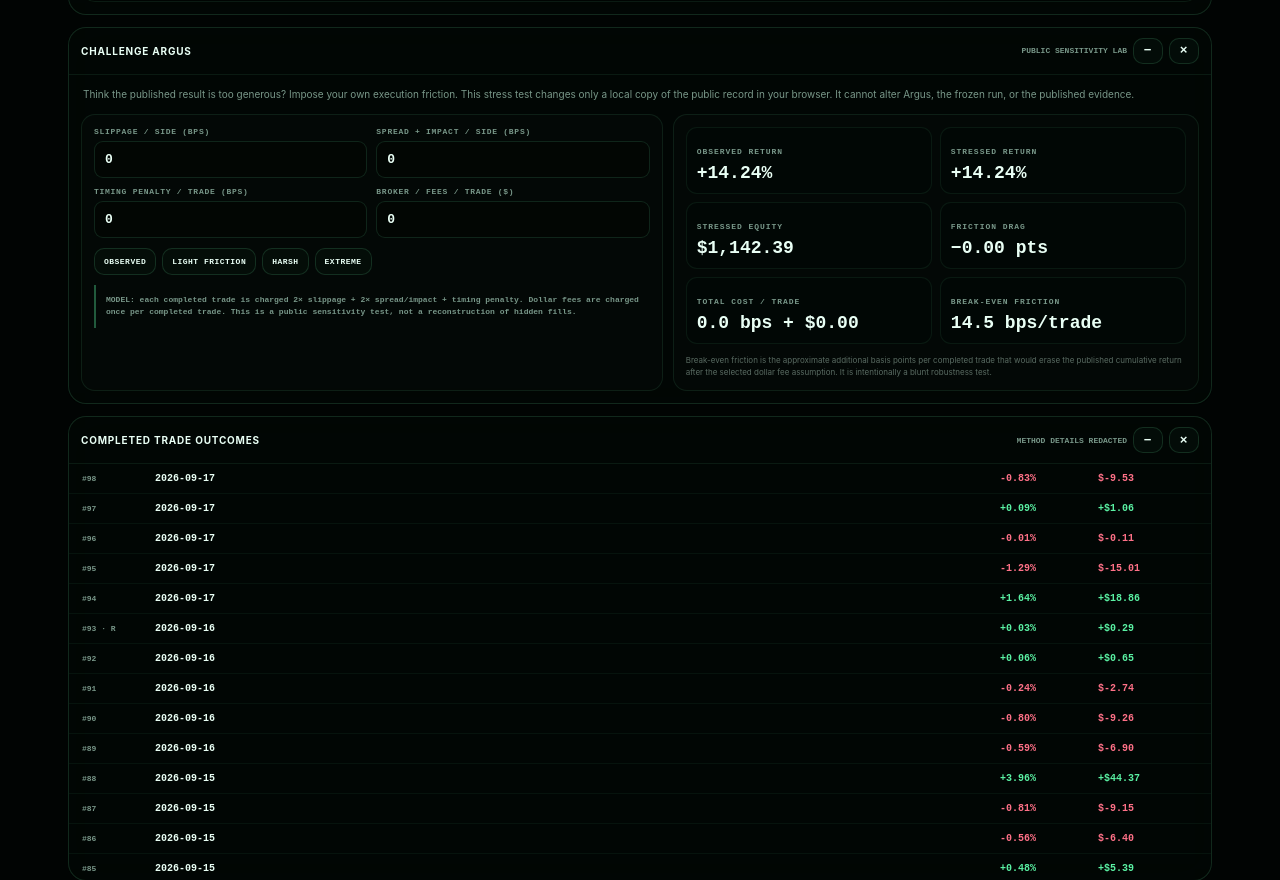
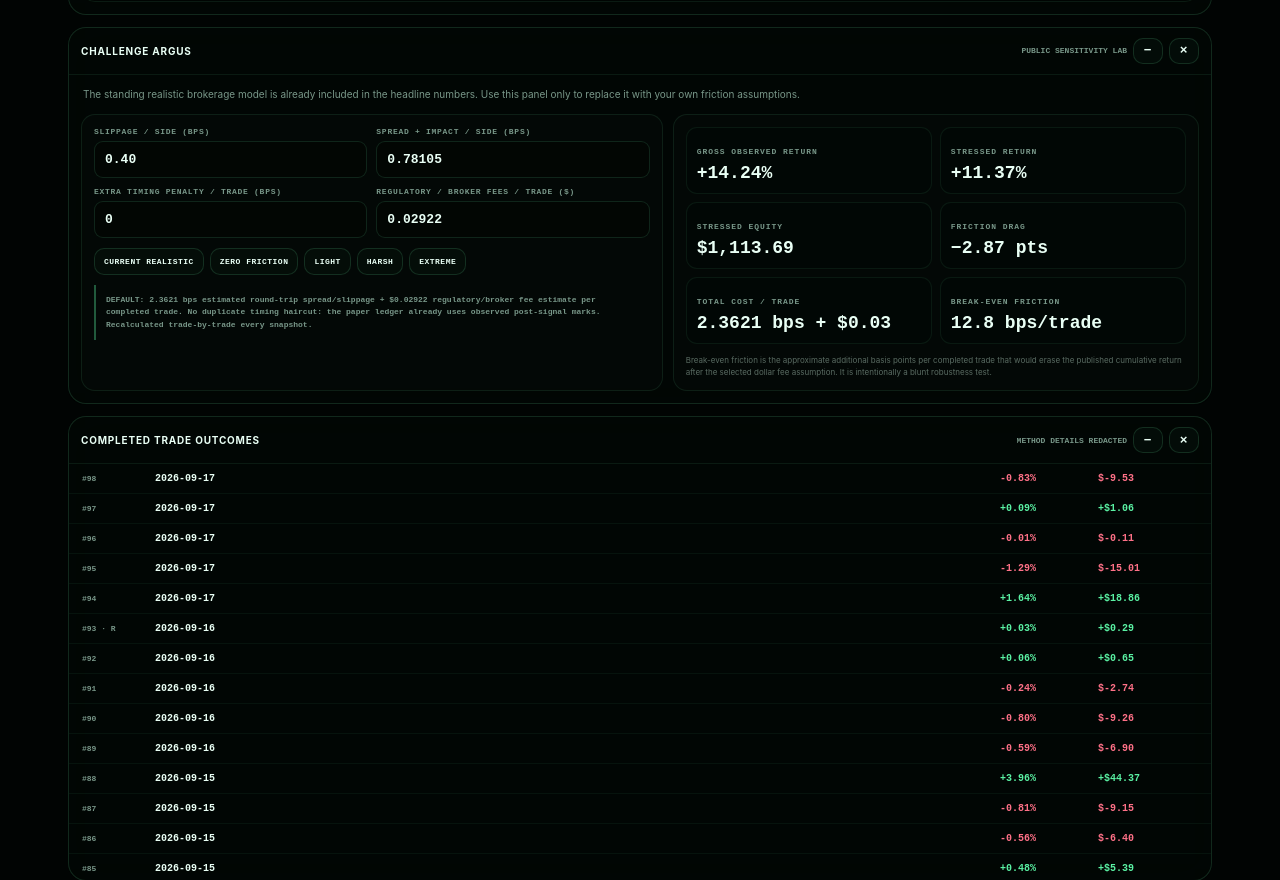
Before and after one commit to FreakInTheSpreadsheets/Argus-Observatory, a plain HTML site: page index.html in a window 1280 px wide. Shown: the part 1800-2680 px from the top of the page. Drawn offline with Linux system fonts and the light colour scheme.

Commit message:
Install sanitized daily Argus public Observatory

```diff
--- a/index.html
+++ b/index.html
@@ -23,8 +23,8 @@
 </style></head><body><canvas id="field"></canvas><div class="veil"></div><main>
 <div class="top"><div><div class="eyebrow">ARGUS // PUBLIC OBSERVATORY</div><h1>See deeper.</h1><div class="sub">Daily post-close forward paper-validation evidence. Public results are separated from the private research and trading engine.</div></div><div class="topActions"><button class="uiBtn" id="hideUi">HIDE PANELS</button><button class="uiBtn" id="showAll">SHOW ALL</button><div class="snapshot"><span class="dot"></span><span id="status">LOADING</span></div></div></div>
 <section class="sectionShell" id="metricsPanel"><div class="sectionHead"><b>VALIDATION SNAPSHOT</b><div class="headRight"><span id="through">DATA THROUGH —</span><button class="mini" data-collapse="metricsPanel">−</button><button class="mini" data-hide="metricsPanel">×</button></div></div><div class="grid">
-<div class="card"><span class="k">EQUITY</span><span class="v" id="equity">—</span><span class="s">paper long account</span></div>
-<div class="card"><span class="k">RETURN</span><span class="v" id="ret">—</span><span class="s">from $1,000 start</span></div>
+<div class="card"><span class="k">EXECUTION-ADJ EQUITY</span><span class="v" id="equity">—</span><span class="s">standing realistic brokerage model</span></div>
+<div class="card"><span class="k">EXECUTION-ADJ RETURN</span><span class="v" id="ret">—</span><span class="s">default performance basis</span></div>
 <div class="card"><span class="k">SESSIONS</span><span class="v" id="sessions">—</span><span class="s">completed forward sessions</span></div>
 <div class="card"><span class="k">TRADES</span><span class="v" id="trades">—</span><span class="s">closed long trades</span></div>
 <div class="card"><span class="k">WIN RATE</span><span class="v" id="wr">—</span><span class="s">observed outcomes</span></div>
@@ -33,8 +33,8 @@
 <div class="card"><span class="k">PROJECTED @ $100K</span><span class="v" id="capacity100k">—</span><span class="s">planning projection, not live-measured</span></div>
 </div></section>
 <section class="sectionShell" id="forwardPanel"><div class="sectionHead"><b>FORWARD TEST STATISTICS</b><div class="headRight"><span>OBSERVED LONG-BOOK OUTCOMES</span><button class="mini" data-collapse="forwardPanel">−</button><button class="mini" data-hide="forwardPanel">×</button></div></div><div class="forwardGrid">
-<div class="card"><span class="k">REALIZED P&amp;L</span><span class="v" id="realizedPnl">—</span><span class="s">gross observed / execution cost pending</span></div>
-<div class="card"><span class="k">PROFIT FACTOR</span><span class="v" id="profitFactor">—</span><span class="s">gross wins ÷ gross losses</span></div>
+<div class="card"><span class="k">EXECUTION-ADJ P&amp;L</span><span class="v" id="realizedPnl">—</span><span class="s">spread + slippage + regulatory estimate included</span></div>
+<div class="card"><span class="k">NET PROFIT FACTOR</span><span class="v" id="profitFactor">—</span><span class="s">execution-adjusted wins ÷ losses</span></div>
 <div class="card"><span class="k">EXPECTANCY / TRADE</span><span class="v" id="expectancyPct">—</span><span class="s" id="expectancyDollar">—</span></div>
 <div class="card"><span class="k">PAYOFF RATIO</span><span class="v" id="payoffRatio">—</span><span class="s">average winner ÷ average loser</span></div>
 <div class="card"><span class="k">AVERAGE WIN</span><span class="v pos" id="avgWinPct">—</span><span class="s" id="avgWinDollar">—</span></div>
@@ -48,16 +48,16 @@
 <div class="dayDetail" id="dayDetail"><div class="empty">SELECT A COMPLETED SESSION</div></div>
 </section>
 <section class="sectionShell" id="challengePanel"><div class="sectionHead"><b>CHALLENGE ARGUS</b><div class="headRight"><span>PUBLIC SENSITIVITY LAB</span><button class="mini" data-collapse="challengePanel">−</button><button class="mini" data-hide="challengePanel">×</button></div></div>
-<div class="challengeIntro">Think the published result is too generous? Impose your own execution friction. This stress test changes only a local copy of the public record in your browser. It cannot alter Argus, the frozen run, or the published evidence.</div>
+<div class="challengeIntro">The standing realistic brokerage model is already included in the headline numbers. Use this panel only to replace it with your own friction assumptions.</div>
 <div class="challengeWrap"><div class="controls"><div class="inputs">
-<div class="field"><label>SLIPPAGE / SIDE (BPS)</label><input id="slipBps" type="number" min="0" max="500" step="0.1" value="0"></div>
-<div class="field"><label>SPREAD + IMPACT / SIDE (BPS)</label><input id="impactBps" type="number" min="0" max="500" step="0.1" value="0"></div>
-<div class="field"><label>TIMING PENALTY / TRADE (BPS)</label><input id="timingBps" type="number" min="0" max="1000" step="0.1" value="0"></div>
-<div class="field"><label>BROKER / FEES / TRADE ($)</label><input id="feeTrade" type="number" min="0" max="1000" step="0.01" value="0"></div>
-</div><div class="presets"><button class="preset" data-preset="clean">OBSERVED</button><button class="preset" data-preset="light">LIGHT FRICTION</button><button class="preset" data-preset="hard">HARSH</button><button class="preset" data-preset="extreme">EXTREME</button></div>
-<div class="formula">MODEL: each completed trade is charged 2× slippage + 2× spread/impact + timing penalty. Dollar fees are charged once per completed trade. This is a public sensitivity test, not a reconstruction of hidden fills.</div></div>
+<div class="field"><label>SLIPPAGE / SIDE (BPS)</label><input id="slipBps" type="number" min="0" max="500" step="0.01" value="0.40"></div>
+<div class="field"><label>SPREAD + IMPACT / SIDE (BPS)</label><input id="impactBps" type="number" min="0" max="500" step="0.01" value="0.78105"></div>
+<div class="field"><label>EXTRA TIMING PENALTY / TRADE (BPS)</label><input id="timingBps" type="number" min="0" max="1000" step="0.1" value="0"></div>
+<div class="field"><label>REGULATORY / BROKER FEES / TRADE ($)</label><input id="feeTrade" type="number" min="0" max="1000" step="0.001" value="0.02922"></div>
+</div><div class="presets"><button class="preset" data-preset="realistic">CURRENT REALISTIC</button><button class="preset" data-preset="clean">ZERO FRICTION</button><button class="preset" data-preset="light">LIGHT</button><button class="preset" data-preset="hard">HARSH</button><button class="preset" data-preset="extreme">EXTREME</button></div>
+<div class="formula">DEFAULT: 2.3621 bps estimated round-trip spread/slippage + $0.02922 regulatory/broker fee estimate per completed trade. No duplicate timing haircut: the paper ledger already uses observed post-signal marks. Recalculated trade-by-trade every snapshot.</div></div>
 <div class="stressResults"><div class="stressGrid">
-<div class="stressMetric"><span class="k">OBSERVED RETURN</span><span class="sv" id="stressObserved">—</span></div>
+<div class="stressMetric"><span class="k">GROSS OBSERVED RETURN</span><span class="sv" id="stressObserved">—</span></div>
 <div class="stressMetric"><span class="k">STRESSED RETURN</span><span class="sv" id="stressReturn">—</span></div>
 <div class="stressMetric"><span class="k">STRESSED EQUITY</span><span class="sv" id="stressEquity">—</span></div>
 <div class="stressMetric"><span class="k">FRICTION DRAG</span><span class="sv" id="stressDrag">—</span></div>
@@ -71,7 +71,7 @@
 <details><summary>Why are tickers, signals and entry/exit details hidden?</summary><p>The public Observatory is an evidence layer, not a strategy disclosure. Pattern identities, signals, rankings, qualification logic, precise fills and research internals are intentionally withheld so outcomes can be inspected without exposing enough information to reconstruct the engine.</p></details>
 <details><summary>What does “Current Capacity Estimate” mean?</summary><p>It is an availability-adjusted planning estimate derived from the frozen capacity audit. It is <strong>not live-measured AUM</strong>, and the $100K figure is explicitly a projection rather than demonstrated deployable capital.</p></details>
 <details><summary>What does Challenge Argus actually test?</summary><p>It asks how much execution friction the published cumulative result can absorb. You can impose slippage, spread/impact, timing penalties and brokerage costs. The calculation runs only in your browser and never changes the official record.</p></details>
-<details><summary>Why not reconstruct “real” slippage here?</summary><p>Doing that honestly would require information the public feed intentionally withholds, including precise timing and execution details. The challenge tool exposes its assumptions instead of manufacturing false precision.</p></details>
+<details><summary>What execution number should I use?</summary><p>The headline performance already uses the standing <strong>execution-adjusted estimate</strong>. Gross observed paper performance remains in the evidence payload for auditability. The Challenge panel is for replacing the default assumptions, not for fixing a missing cost adjustment.</p></details>
 <details><summary>Can anything on this page affect tomorrow’s trades?</summary><p>No. The public site has no trading authority and no write path into Argus. It consumes a sanitized post-close snapshot after the fact.</p></details>
 </div></section>
 <div class="disclosure" id="disclosure"><button class="mini x" data-hide="disclosure">×</button><strong>PUBLIC DISCLOSURE BOUNDARY.</strong> This page intentionally excludes strategy logic, pattern definitions and IDs, signal timing, rankings, qualification statistics, precursor research, exact entry/exit timestamps and prices, stop/horizon mechanics, runtime internals and credentials. It has no trading authority and no write path into Argus.</div>
@@ -122,10 +122,10 @@
 function stressVals(){return{slip:Math.max(0,+$('slipBps').value||0),impact:Math.max(0,+$('impactBps').value||0),timing:Math.max(0,+$('timingBps').value||0),fee:Math.max(0,+$('feeTrade').value||0)}}
 function saveStress(){try{localStorage.setItem(STRESSKEY,JSON.stringify(stressVals()))}catch(_){}}
 function restoreStress(){try{const s=JSON.parse(localStorage.getItem(STRESSKEY)||'{}');if(Number.isFinite(+s.slip))$('slipBps').value=s.slip;if(Number.isFinite(+s.impact))$('impactBps').value=s.impact;if(Number.isFinite(+s.timing))$('timingBps').value=s.timing;if(Number.isFinite(+s.fee))$('feeTrade').value=s.fee}catch(_){}}
-function stress(){if(!PUBLIC)return;const p=PUBLIC.performance||{},n=+p.closed_trades||0,start=+p.starting_equity||1000,base=+p.return_pct||0,s=stressVals(),bpsTrade=2*s.slip+2*s.impact+s.timing,bpsDragPct=n*bpsTrade*.01,feeDragPct=start>0?(n*s.fee/start*100):0,drag=bpsDragPct+feeDragPct,stressed=base-drag,equity=start*(1+stressed/100),remainingForBps=base-feeDragPct,breakEven=n>0?Math.max(0,remainingForBps/(n*.01)):0;$('stressObserved').textContent=pct(base);$('stressObserved').className='sv '+cls(base);$('stressReturn').textContent=pct(stressed);$('stressReturn').className='sv '+cls(stressed);$('stressEquity').textContent=money(equity);$('stressEquity').className='sv '+cls(stressed);$('stressDrag').textContent='−'+Math.abs(drag).toFixed(2)+' pts';$('stressCostTrade').textContent=bpsTrade.toFixed(1)+' bps + '+money(s.fee);$('stressBreakEven').textContent=breakEven.toFixed(1)+' bps/trade';saveStress()}
+function stress(){if(!PUBLIC)return;const p=PUBLIC.gross_performance||PUBLIC.performance||{},ts=PUBLIC.gross_trades||PUBLIC.trades||[],start=+p.starting_equity||1000,basePnl=+p.realized_pnl||0,base=+p.return_pct||0,s=stressVals(),bpsTrade=2*s.slip+2*s.impact+s.timing;let cost=0,sumNotional=0;for(const t of ts){const gp=Number.isFinite(+t.pnl)?+t.pnl:0,gpct=Number.isFinite(+t.pct)?+t.pct:0;let n=Math.abs(gpct)>1e-12?Math.abs(gp/(gpct/100)):start;if(!Number.isFinite(n)||n<=0)n=start;sumNotional+=n;cost+=n*bpsTrade/10000+s.fee}const netPnl=basePnl-cost,stressed=netPnl/start*100,equity=start+netPnl,drag=base-stressed,remaining=Math.max(0,basePnl-ts.length*s.fee),breakEven=sumNotional>0?remaining*10000/sumNotional:0;$('stressObserved').textContent=pct(base);$('stressObserved').className='sv '+cls(base);$('stressReturn').textContent=pct(stressed);$('stressReturn').className='sv '+cls(stressed);$('stressEquity').textContent=money(equity);$('stressEquity').className='sv '+cls(stressed);$('stressDrag').textContent='−'+Math.abs(drag).toFixed(2)+' pts';$('stressCostTrade').textContent=bpsTrade.toFixed(4)+' bps + '+money(s.fee);$('stressBreakEven').textContent=breakEven.toFixed(1)+' bps/trade';saveStress()}
 function render(d){PUBLIC=d;const p=d.performance||{},cap=d.capacity||{};$('status').textContent='POST-CLOSE SNAPSHOT';$('through').textContent='DATA THROUGH '+(d.data_through_date_et||'—');$('equity').textContent=money(p.equity);$('ret').textContent=pct(p.return_pct);$('ret').className='v '+cls(p.return_pct);$('sessions').textContent=p.sessions??'—';$('trades').textContent=p.closed_trades??'—';$('wr').textContent=Number.isFinite(+p.win_rate_pct)?(+p.win_rate_pct).toFixed(1)+'%':'—';$('dd').textContent=pct(p.max_drawdown_pct);$('dd').className='v '+cls(p.max_drawdown_pct);$('capacity').textContent=compactMoney(cap.current_measured_capacity_estimate);$('capacity100k').textContent=compactMoney(cap.projected_capacity_at_100k);$('fresh').textContent=d.generated_at_utc?'PUBLISHED '+new Date(d.generated_at_utc).toLocaleString():'—';forwardStats(p);const days=d.daily||[];chart(days);const ts=d.trades||[];$('tradeList').innerHTML=ts.length?ts.slice().reverse().map(t=>`<div class="tr"><small>#${t.trade_no}${t.reconciled?' · R':''}</small><span>${t.date||'—'}</span><span class="${cls(t.pct)}">${pct(t.pct)}</span><span class="${cls(t.pnl)}">${Number.isFinite(+t.pnl)?((+t.pnl>=0?'+':'')+money(t.pnl)):'—'}</span></div>`).join(''):'<div class="empty">NO CLOSED PUBLIC OUTCOMES YET</div>';renderCalendar();drawField(d.universe_observed_count||0);stress()}
 document.querySelectorAll('[data-collapse]').forEach(b=>b.addEventListener('click',()=>{const p=$(b.dataset.collapse);if(!p)return;p.classList.toggle('collapsed');b.textContent=p.classList.contains('collapsed')?'+':'−';saveState()}));document.querySelectorAll('[data-hide]').forEach(b=>b.addEventListener('click',()=>{const p=$(b.dataset.hide);if(!p)return;p.classList.add('hiddenSection');saveState()}));$('showAll').addEventListener('click',()=>{document.querySelectorAll('.hiddenSection,.collapsed').forEach(el=>{el.classList.remove('hiddenSection');el.classList.remove('collapsed')});document.querySelectorAll('[data-collapse]').forEach(b=>b.textContent='−');saveState()});$('hideUi').addEventListener('click',()=>{document.body.classList.toggle('uiHidden');$('hideUi').textContent=document.body.classList.contains('uiHidden')?'SHOW PANELS':'HIDE PANELS'});$('calPrev').addEventListener('click',()=>{if(!CAL_CURSOR)return;let k=CAL_CURSOR.y*12+CAL_CURSOR.m-2;setCursorFromKey(k);CAL_SELECTED=null;renderCalendar()});$('calNext').addEventListener('click',()=>{if(!CAL_CURSOR)return;let k=CAL_CURSOR.y*12+CAL_CURSOR.m;setCursorFromKey(k);CAL_SELECTED=null;renderCalendar()});restoreState();
-['slipBps','impactBps','timingBps','feeTrade'].forEach(id=>$(id).addEventListener('input',stress));document.querySelectorAll('[data-preset]').forEach(b=>b.addEventListener('click',()=>{const v={clean:[0,0,0,0],light:[1,1,2,0],hard:[5,5,10,1],extreme:[10,10,25,2]}[b.dataset.preset];if(!v)return;$('slipBps').value=v[0];$('impactBps').value=v[1];$('timingBps').value=v[2];$('feeTrade').value=v[3];stress()}));
+['slipBps','impactBps','timingBps','feeTrade'].forEach(id=>$(id).addEventListener('input',stress));document.querySelectorAll('[data-preset]').forEach(b=>b.addEventListener('click',()=>{const v={realistic:[0.40,0.78105,0,0.02922],clean:[0,0,0,0],light:[1,1,2,0],hard:[5,5,10,1],extreme:[10,10,25,2]}[b.dataset.preset];if(!v)return;$('slipBps').value=v[0];$('impactBps').value=v[1];$('timingBps').value=v[2];$('feeTrade').value=v[3];stress()}));
 restoreStress();
 async function load(){try{const r=await fetch('public-data.json?ts='+Date.now(),{cache:'no-store'});if(!r.ok)throw Error(r.status);render(await r.json())}catch(e){$('status').textContent='AWAITING DAILY SNAPSHOT'}}load();setInterval(load,60000);
 </script></body></html>
```
